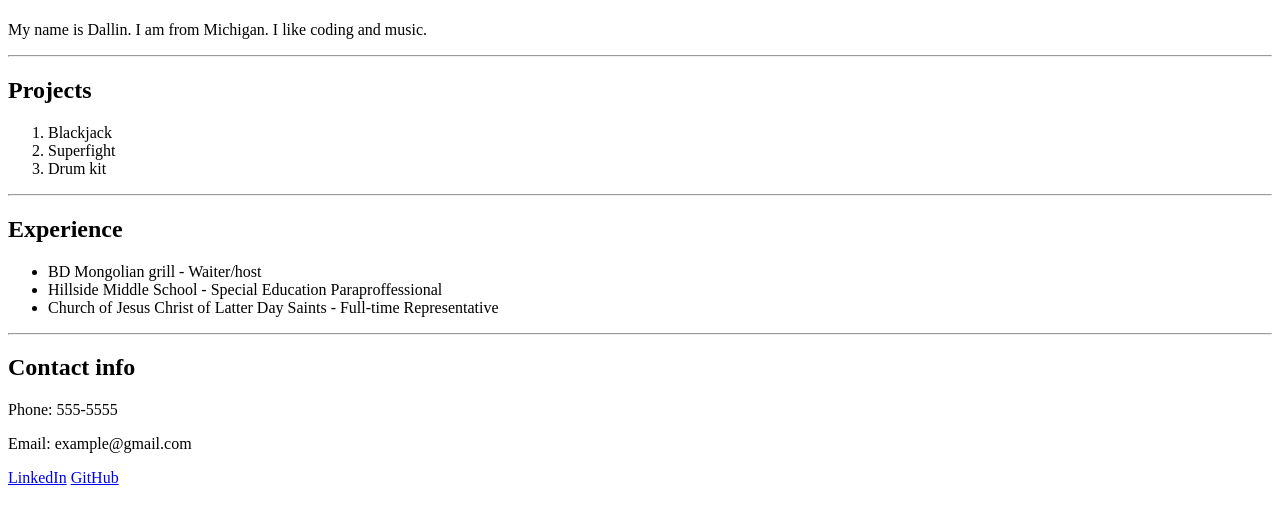
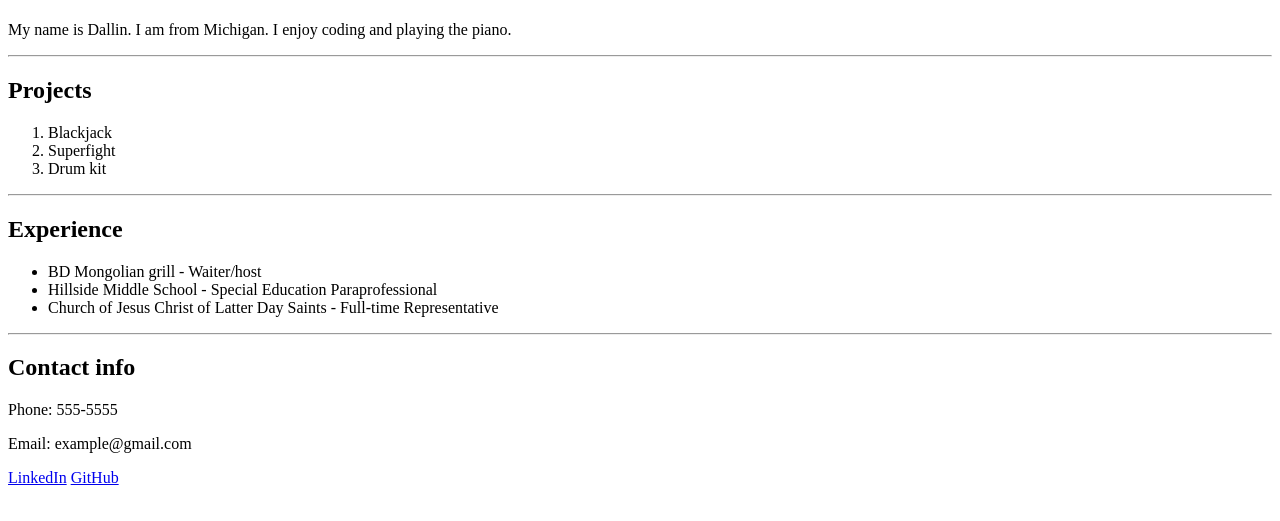
Before and after one commit to dbowie83/myPortfolio, a plain HTML site: page index.html in a window 1280 px wide. Shown: the part 59-580 px from the top of the page. Drawn offline with Linux system fonts and the light colour scheme.

Commit message:
fixed a spelling error, changed some wording

```diff
--- a/index.html
+++ b/index.html
@@ -7,7 +7,7 @@
 </head>
 <body>
     <h1>About me</h1>
-    <p>My name is Dallin. I am from Michigan. I like coding and music.</p>
+    <p>My name is Dallin. I am from Michigan. I enjoy coding and playing the piano.</p>
     <hr>
 
     <h2>Projects</h2>
@@ -22,7 +22,7 @@
     <h2>Experience</h2>
     <ul>
         <li>BD Mongolian grill - Waiter/host</li>
-        <li>Hillside Middle School - Special Education Paraproffessional</li>
+        <li>Hillside Middle School - Special Education Paraprofessional</li>
         <li>Church of Jesus Christ of Latter Day Saints - Full-time Representative</li>
     </ul>
 
```
